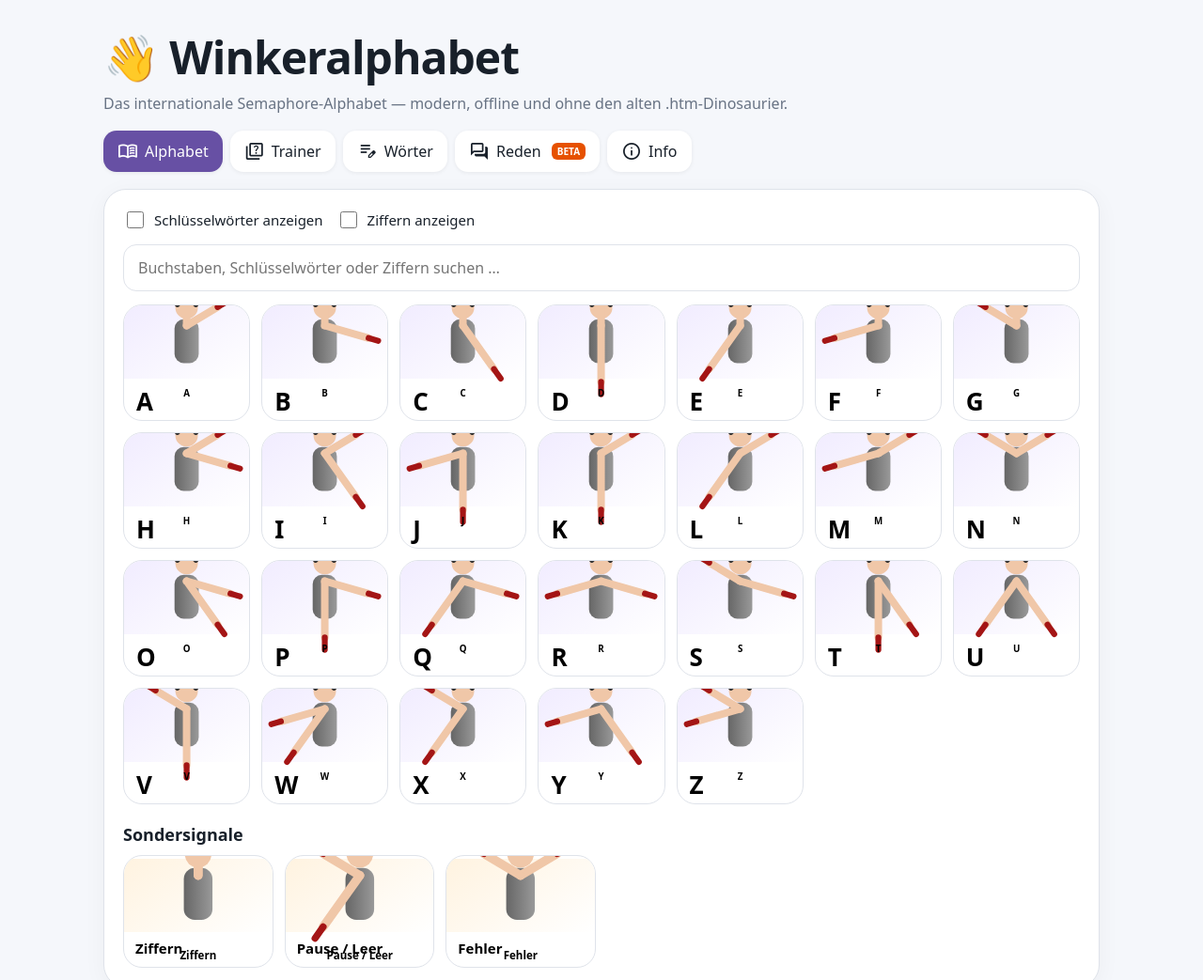
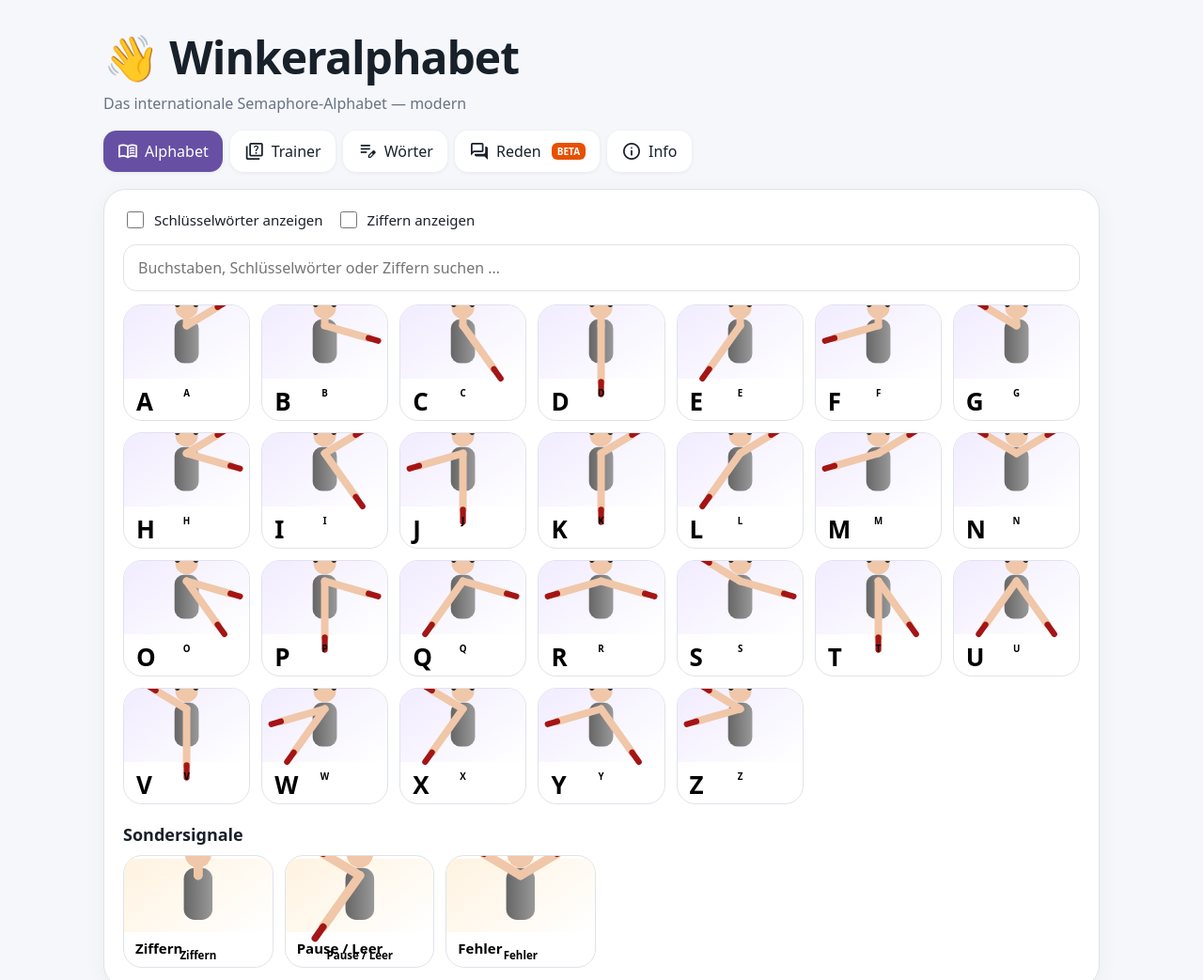
Before and after one commit to oracle-ai-pro/Winker, a plain HTML site: page index.html in a window 1280 px wide. Shown: the top 1043 px of the page at 94% size. Drawn offline with nearby package versions, Linux system fonts and the light colour scheme.

Commit message:
Update subtitle in index.html
Removed the phrase 'offline und ohne den alten .htm-Dinosaurier.' from the subtitle.

```diff
--- a/index.html
+++ b/index.html
@@ -121,7 +121,7 @@ svg{display:block;width:100%;height:auto}
 <body>
 <header>
   <h1>👋 Winkeralphabet</h1>
-  <div class="sub">Das internationale Semaphore-Alphabet — modern, offline und ohne den alten .htm-Dinosaurier.</div>
+  <div class="sub">Das internationale Semaphore-Alphabet — modern</div>
 </header>
 <nav>
   <button class="tab active" data-tab="alphabet"><span class="material-symbols-outlined">menu_book</span> Alphabet</button>
```
